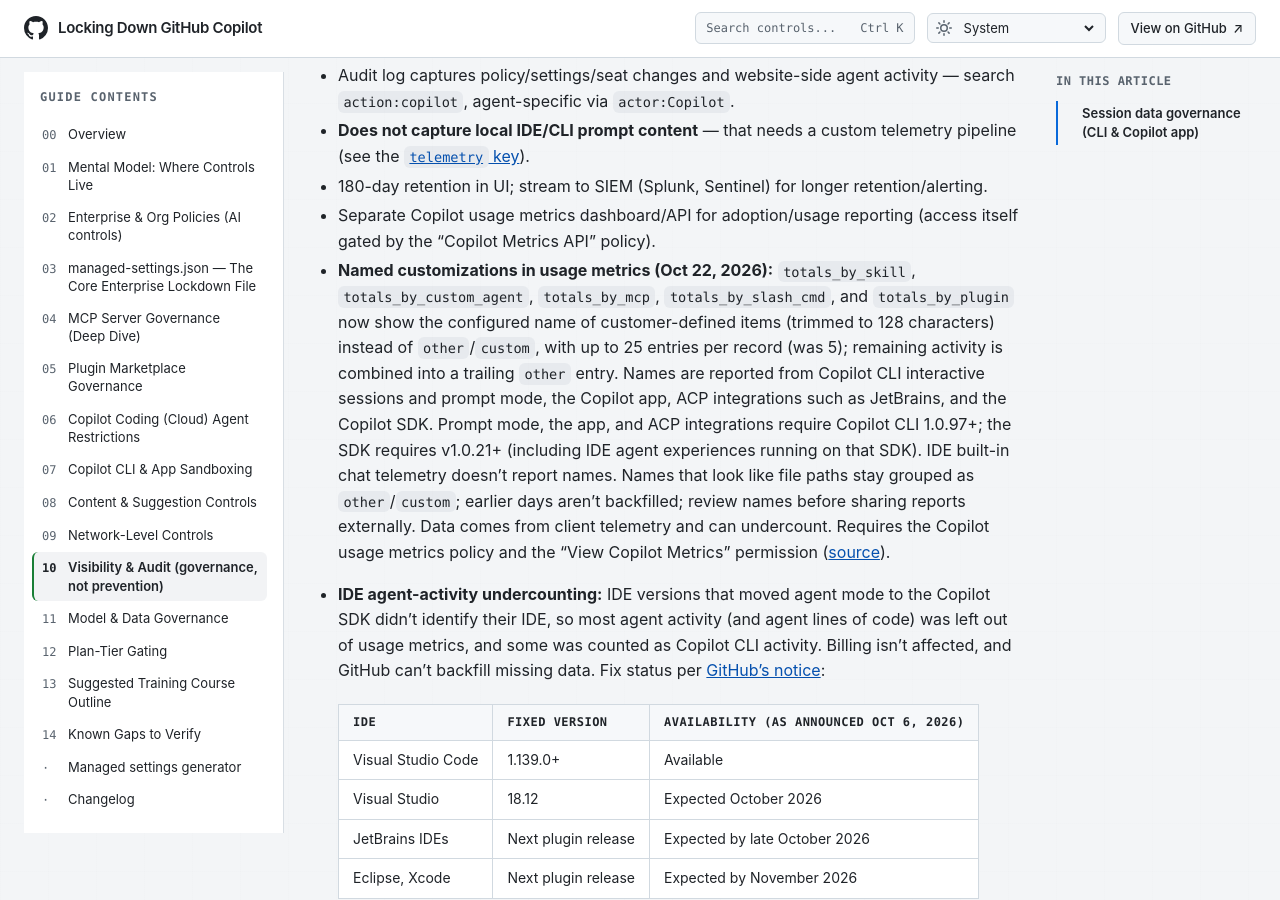
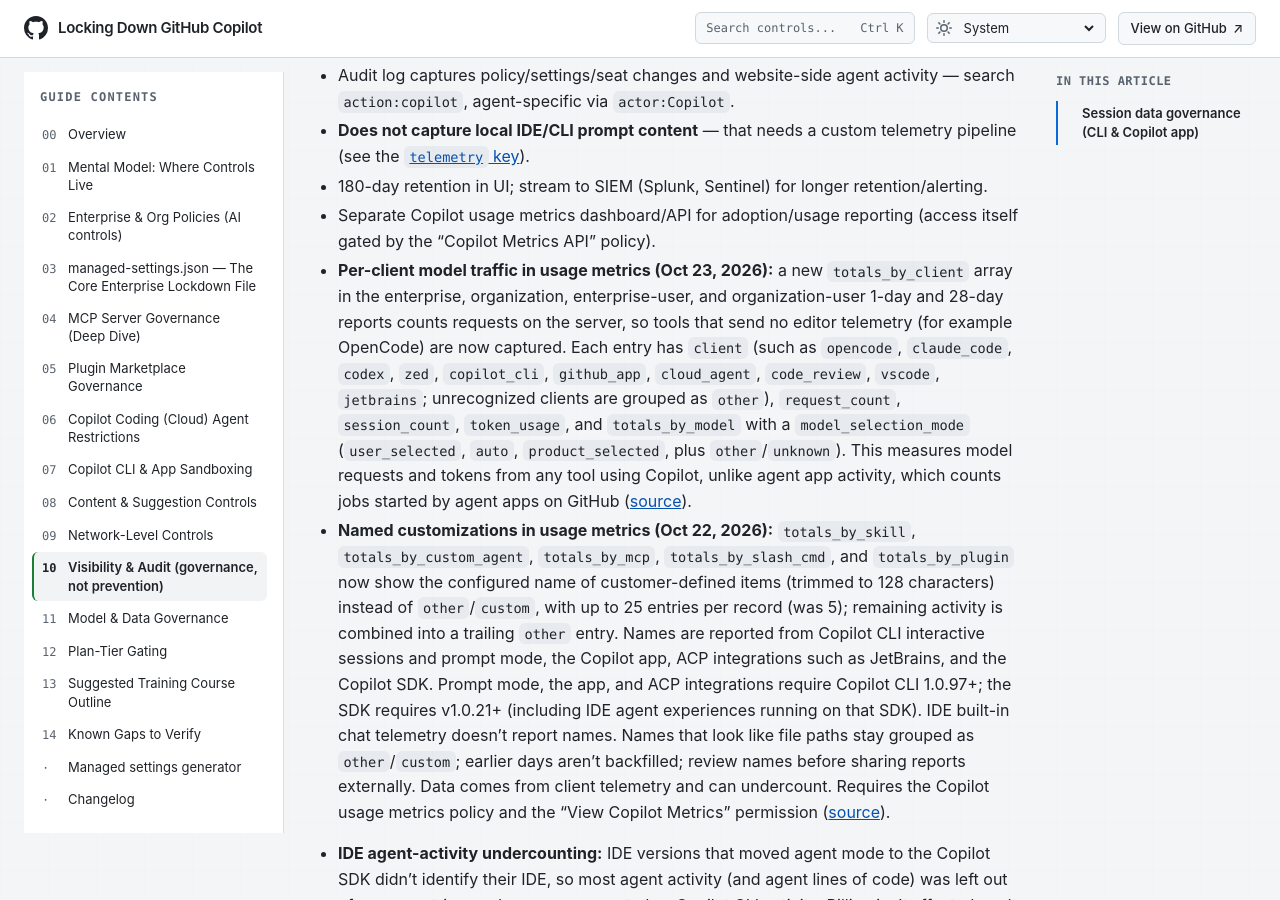
Before and after one commit to beardofedu/copilot-governance-training, a Jekyll site: the page built from docs/sections/audit-visibility.md, in a window 1280 px wide and 900 px high, scrolled down 377 px. Built offline with Jekyll 4.4.1, drawn with Linux system fonts in a browser that asks for light colours.

Commit message:
Update Copilot governance documentation

```diff
--- a/docs/_data/governance-watch-state.json
+++ b/docs/_data/governance-watch-state.json
@@ -1,7 +1,7 @@
 {
   "sources": {
     "blog": {
-      "reviewed_through": "2026-10-22",
+      "reviewed_through": "2026-10-23",
       "note": "GitHub Blog and changelog. Backlog from 2026-09-20 through 2026-10-22 reviewed via web_fetch on the changelog index and September archive."
     },
     "docs": {
--- a/docs/sections/audit-visibility.md
+++ b/docs/sections/audit-visibility.md
@@ -3,7 +3,7 @@ layout: default
 title: "Visibility & Audit (governance, not prevention)"
 nav_order: 10
 permalink: /sections/audit-visibility/
-last_reviewed: 2026-10-22
+last_reviewed: 2026-10-28
 ---
 
 # Visibility & Audit (governance, not prevention)
@@ -17,6 +17,7 @@ last_reviewed: 2026-10-22
 - **Does not capture local IDE/CLI prompt content** — that needs a custom telemetry pipeline (see the [`telemetry` key]({{ '/sections/managed-settings/#telemetry-capture-controls' | relative_url }})).
 - 180-day retention in UI; stream to SIEM (Splunk, Sentinel) for longer retention/alerting.
 - Separate Copilot usage metrics dashboard/API for adoption/usage reporting (access itself gated by the "Copilot Metrics API" policy).
+- **Per-client model traffic in usage metrics (Oct 23, 2026):** a new `totals_by_client` array in the enterprise, organization, enterprise-user, and organization-user 1-day and 28-day reports counts requests on the server, so tools that send no editor telemetry (for example OpenCode) are now captured. Each entry has `client` (such as `opencode`, `claude_code`, `codex`, `zed`, `copilot_cli`, `github_app`, `cloud_agent`, `code_review`, `vscode`, `jetbrains`; unrecognized clients are grouped as `other`), `request_count`, `session_count`, `token_usage`, and `totals_by_model` with a `model_selection_mode` (`user_selected`, `auto`, `product_selected`, plus `other`/`unknown`). This measures model requests and tokens from any tool using Copilot, unlike agent app activity, which counts jobs started by agent apps on GitHub ([source](https://github.blog/changelog/2026-10-23-usage-metrics-api-adds-usage-from-tools-like-opencode/)).
 - **Named customizations in usage metrics (Oct 22, 2026):** `totals_by_skill`, `totals_by_custom_agent`, `totals_by_mcp`, `totals_by_slash_cmd`, and `totals_by_plugin` now show the configured name of customer-defined items (trimmed to 128 characters) instead of `other`/`custom`, with up to 25 entries per record (was 5); remaining activity is combined into a trailing `other` entry. Names are reported from Copilot CLI interactive sessions and prompt mode, the Copilot app, ACP integrations such as JetBrains, and the Copilot SDK. Prompt mode, the app, and ACP integrations require Copilot CLI 1.0.97+; the SDK requires v1.0.21+ (including IDE agent experiences running on that SDK). IDE built-in chat telemetry doesn't report names. Names that look like file paths stay grouped as `other`/`custom`; earlier days aren't backfilled; review names before sharing reports externally. Data comes from client telemetry and can undercount. Requires the Copilot usage metrics policy and the "View Copilot Metrics" permission ([source](https://github.blog/changelog/2026-10-22-custom-skills-agents-and-mcp-servers-in-usage-metrics-api/)).
 - **IDE agent-activity undercounting:** IDE versions that moved agent mode to the Copilot SDK didn't identify their IDE, so most agent activity (and agent lines of code) was left out of usage metrics, and some was counted as Copilot CLI activity. Billing isn't affected, and GitHub can't backfill missing data. Fix status per [GitHub's notice](https://github.blog/changelog/2026-10-06-update-your-ide-to-restore-agent-activity-in-copilot-usage-metrics/):
 
```
Also changed, not shown: docs/CHANGELOG.md.
